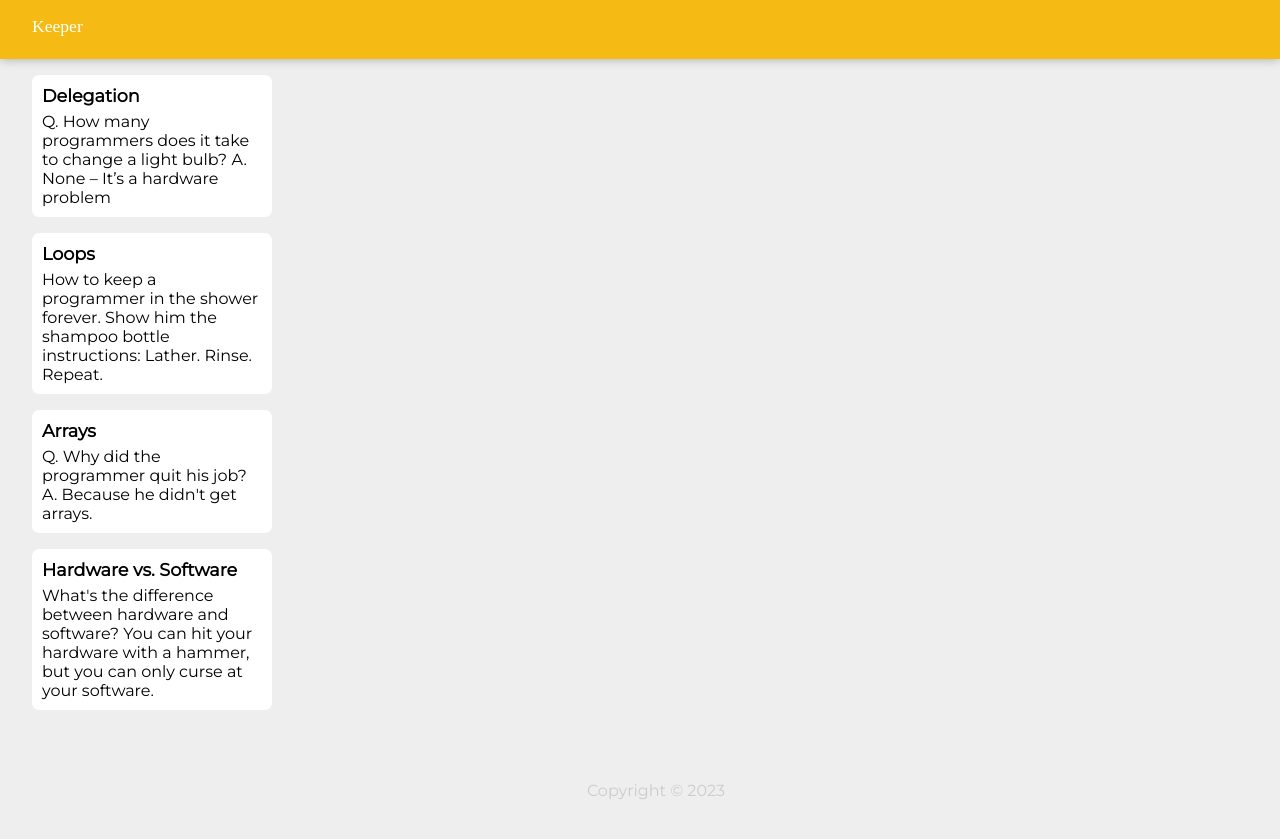
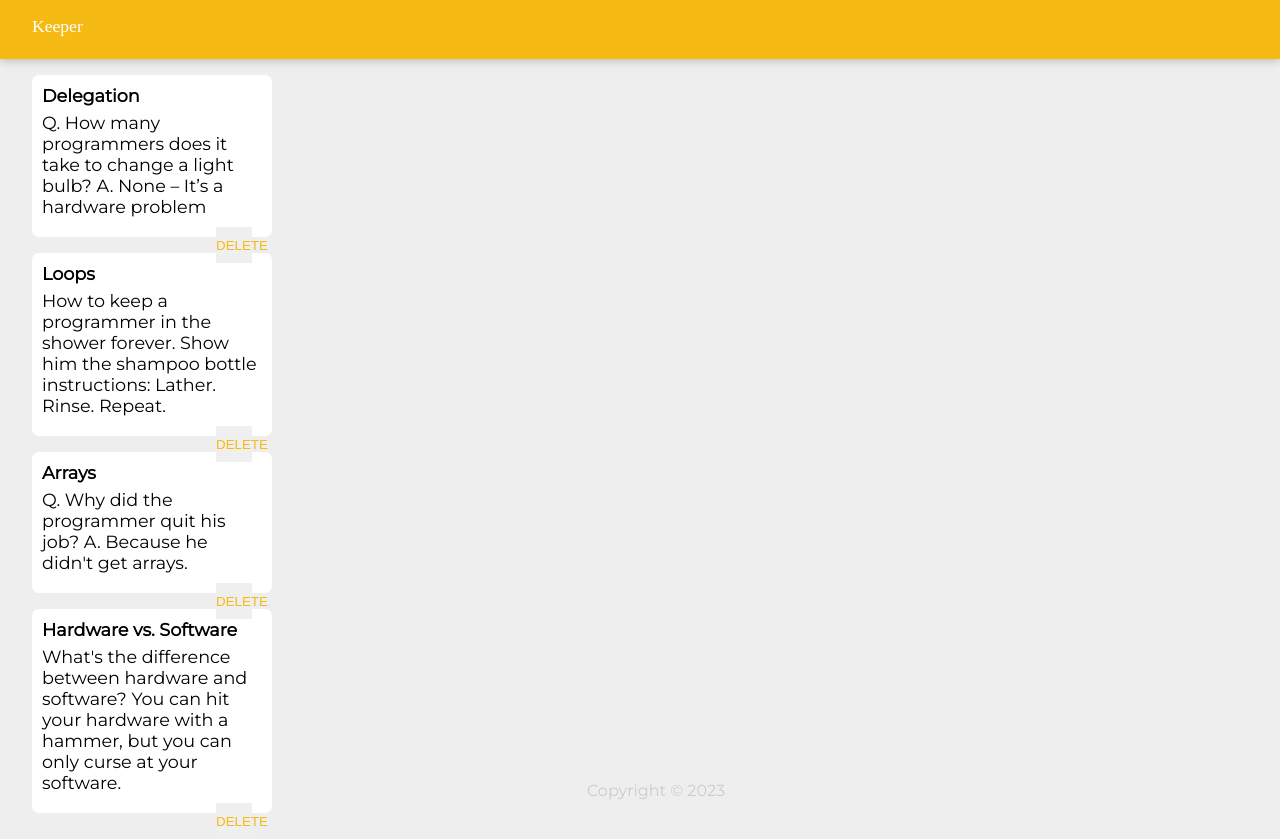
Before and after one commit to kendayao/react-practice, a React (Create React App) app: page / in a window 1280 px wide. Before the commit the page ends 800 px from the top, so only its background shows below. Built offline with nearby package versions, Linux system fonts and the light colour scheme; a web font is replaced by a local one.

Commit message:
styled notes file and added createarea file

```diff
--- a/src/components/Note.css
+++ b/src/components/Note.css
@@ -12,9 +12,22 @@ div h1 {
     margin-bottom: 6px
 }
 
-note p {
+.note p {
     font-size: 1.1rem;
     margin-bottom: 10px;
     white-space: pre-wrap;
     word-wrap: break-word;
 }
+
+
+.note button {
+    position: relative;
+    float: right;
+    margin-right: 10px;
+    color: #f5ba13;
+    border: none;
+    width: 36px;
+    height: 36px;
+    cursor: pointer;
+    outline: none;
+}
--- a/src/components/Note.js
+++ b/src/components/Note.js
@@ -7,6 +7,7 @@ function Note(props) {
         <div className = "note">
             <h1>{props.title}</h1>
             <p>{props.content}</p>
+            <button>DELETE</button>
         </div>
     )
 
```
Also changed, not shown: src/components/CreateArea.css (added, +33 -0 lines), src/components/CreateArea.js (added, +16 -0 lines).
